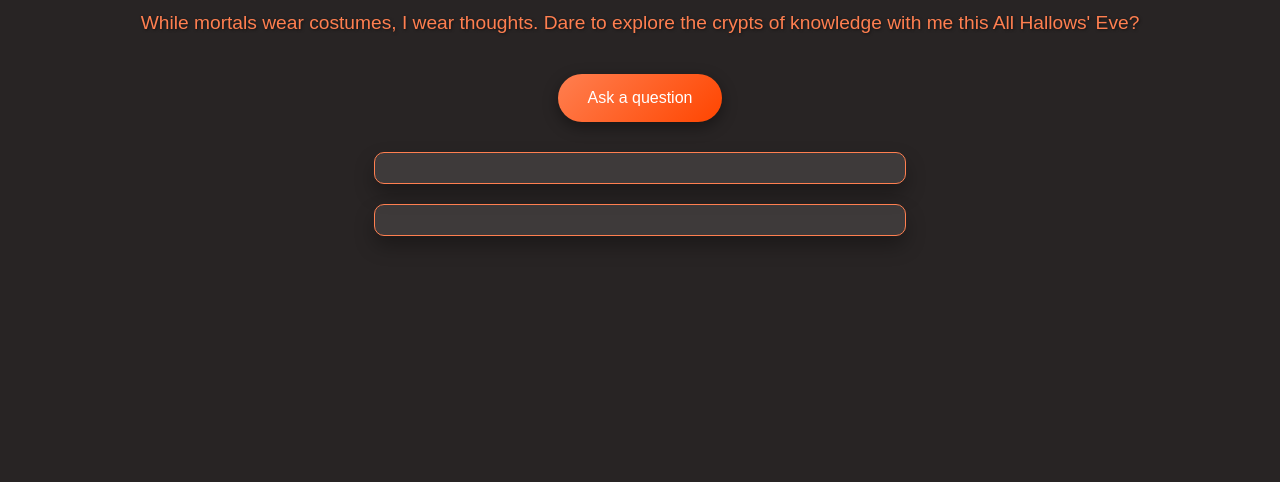
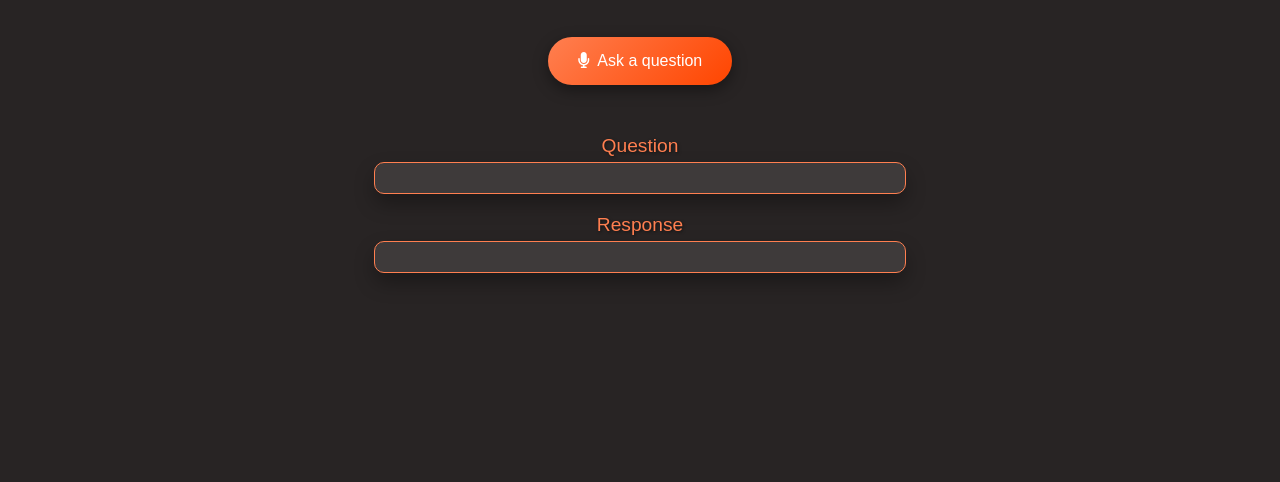
Before and after one commit to dylansapienza/PlatoHalloween, a website: page public/index.html in a window 1280 px wide. Shown: the part 334-816 px from the top of the page. Drawn offline with Linux system fonts and the light colour scheme.

Commit message:
Added Icon and Response Text Sections

```diff
--- a/public/css/styles.css
+++ b/public/css/styles.css
@@ -31,7 +31,7 @@ body {
     transform: scale(1.05);
 }
 
-#transcript {
+.textArea {
     padding: 15px;
     border-radius: 10px;
     width: 80vw;
@@ -40,6 +40,7 @@ body {
     border: 1px solid #FF7F50; /* Orange border */
     box-shadow: 0px 10px 20px rgba(0, 0, 0, 0.3);
     color: #FF7F50; /* Orange text */
+    margin-top: 5px;
 }
 
 h1 {
@@ -58,14 +59,16 @@ p {
     text-shadow: 1px 1px 3px rgba(0, 0, 0, 0.5); /* Text shadow for depth */
 }
 
-#response {
-    padding: 15px;
-    border-radius: 10px;
-    width: 80vw;
-    max-width: 500px;
-    background-color: rgba(255, 255, 255, 0.1); /* Slightly transparent background */
-    border: 1px solid #FF7F50; /* Orange border */
-    box-shadow: 0px 10px 20px rgba(0, 0, 0, 0.3);
-    color: #FF7F50; /* Orange text */
-    margin-top: 20px; /* You already have this property */
+#text {
+    font-size: 1.2em;
+    color: #FF7F50; /* Orange color for subtext */
+    text-align: center;
+    margin-top: 20px;
+    text-shadow: 1px 1px 3px rgba(0, 0, 0, 0.5); /* Text shadow for depth */
+    /* Position the text so it is on the left on the textArea  */
+
 }
+
+i {
+    margin-right: 4px;
+}
--- a/public/index.html
+++ b/public/index.html
@@ -6,15 +6,21 @@
     <meta name="viewport" content="width=device-width, initial-scale=1.0">
     <title>Speech-to-Text</title>
     <link rel="stylesheet" href="css/styles.css">
+    <link rel="stylesheet" href="https://cdnjs.cloudflare.com/ajax/libs/font-awesome/6.0.0-beta3/css/all.min.css">
 </head>
 
 <body>
 
 <h1>Welcome, Seeker of Shadows and Wisdom, I am Plato.</h1>
 <p>While mortals wear costumes, I wear thoughts. Dare to explore the crypts of knowledge with me this All Hallows' Eve?</p>
-<button id="startBtn">Ask a question</button>
-<div id="transcript"></div>
-<div id="response" style="margin-top: 20px;"></div>
+<button id="startBtn">
+    <i class="fas fa-microphone"></i>
+    Ask a question
+</button>
+<div id="text">Question</div>
+<div class="textArea" id="transcript"></div>
+<div id="text">Response</div>
+<div class="textArea" id="response"></div>
 
 <script src="js/main.js"></script>
 
```
